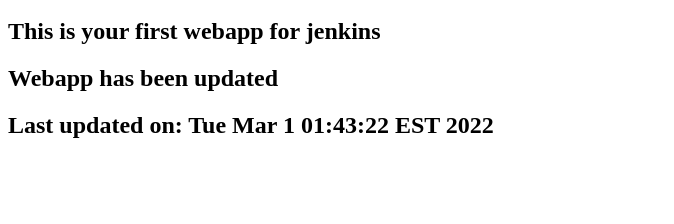
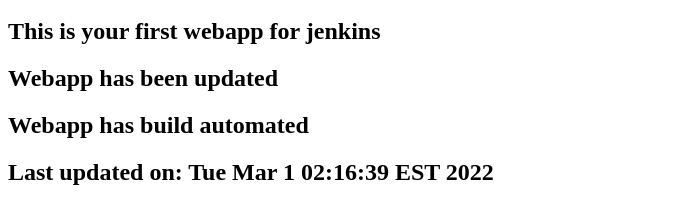
Before and after one commit to gkr2022/cdot-web, a plain HTML site: page index.html in a window 1280 px wide. Shown: the part 48-272 px from the top of the page, without its empty margins (0-674 px from the left). Drawn offline with Linux system fonts and the light colour scheme.

Commit message:
webapp updated

```diff
--- a/index.html
+++ b/index.html
@@ -1,4 +1,5 @@
 <h1> Welcome to Jenkins Automation, G K Reddy </h1>
 <h2> This is your first webapp for jenkins </h2>
 <h2> Webapp has been updated </h2>
-<h2> Last updated on: Tue Mar  1 01:43:22 EST 2022 </h2>
+<h2> Webapp has build automated </h2>
+<h2> Last updated on: Tue Mar  1 02:16:39 EST 2022 </h2>
```
